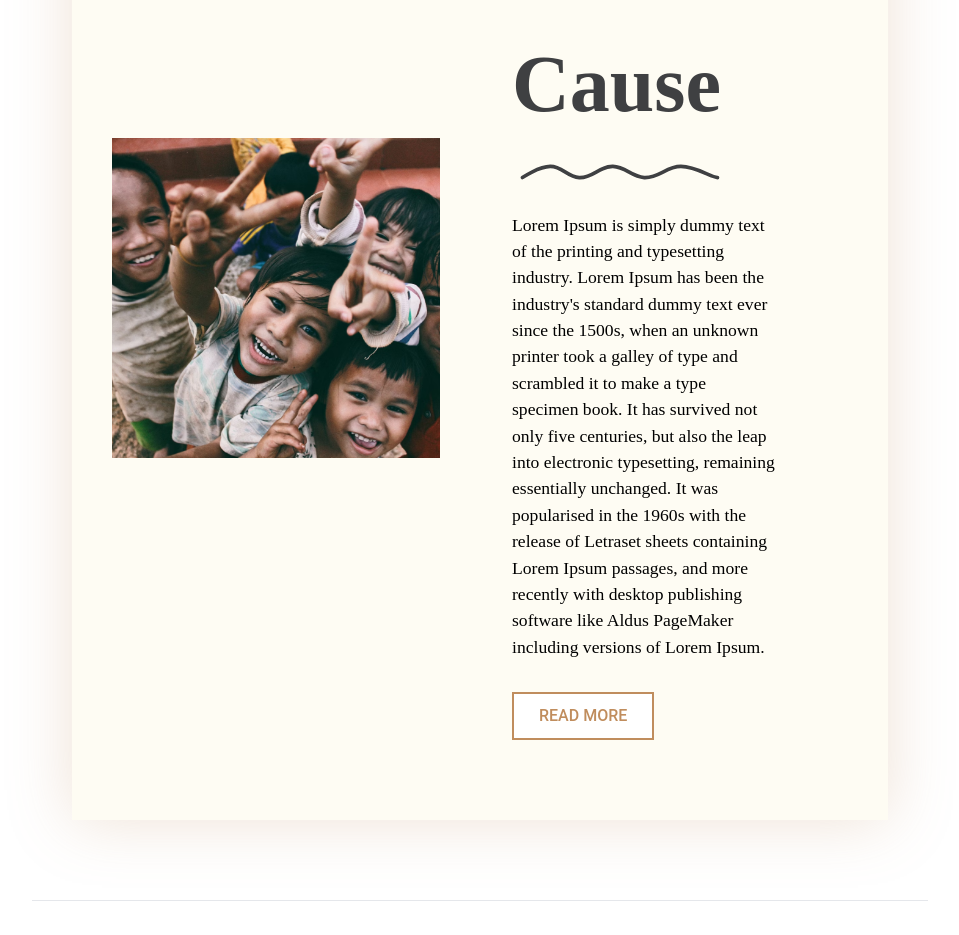
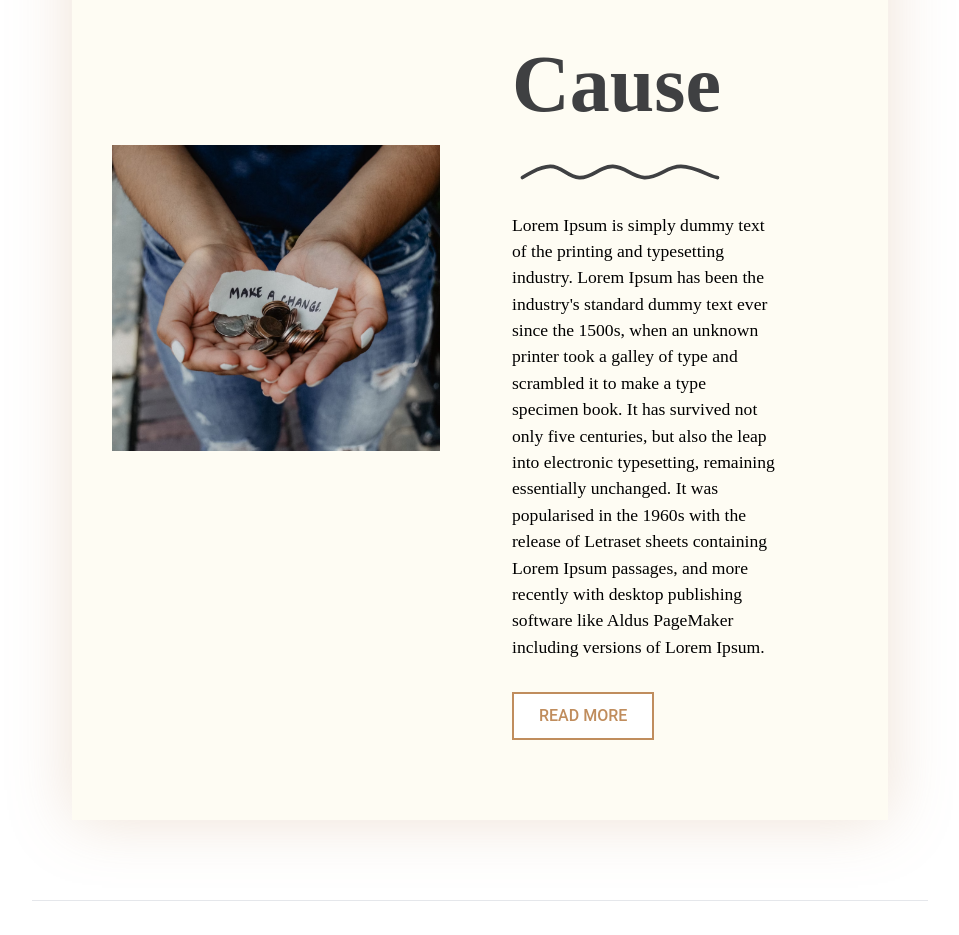
Before and after one commit to PranavKrishnan007/code_with_consequence_UI, a Next.js app in the folder blank_funds/: page / in a window 1280 px wide. Shown: the part 2260-3195 px from the top of the page, without its empty margins (160-1119 px from the left). Built offline with nearby package versions, Linux system fonts and the light colour scheme.

Commit message:
about us image

```diff
--- a/blank_funds/components/Landing/About.js
+++ b/blank_funds/components/Landing/About.js
@@ -32,7 +32,7 @@ export default function AboutSection() {
             </div>
             <div className={styles.aboutcontainer}>
                 <div className={styles.aboutimage}>
-                    <img src='/assets/kids_looking_up.png' alt='kids' width={500} height={500} />
+                    <img src='/assets/Charity.png' alt='kids' width={500} height={500} />
                 </div>
                 <div className={styles.aboutcontent}>
                     <div className={styles.aboutsubtitle}>Donate to</div>
```
Also changed, not shown: blank_funds/public/assets/Charity.png (added).
